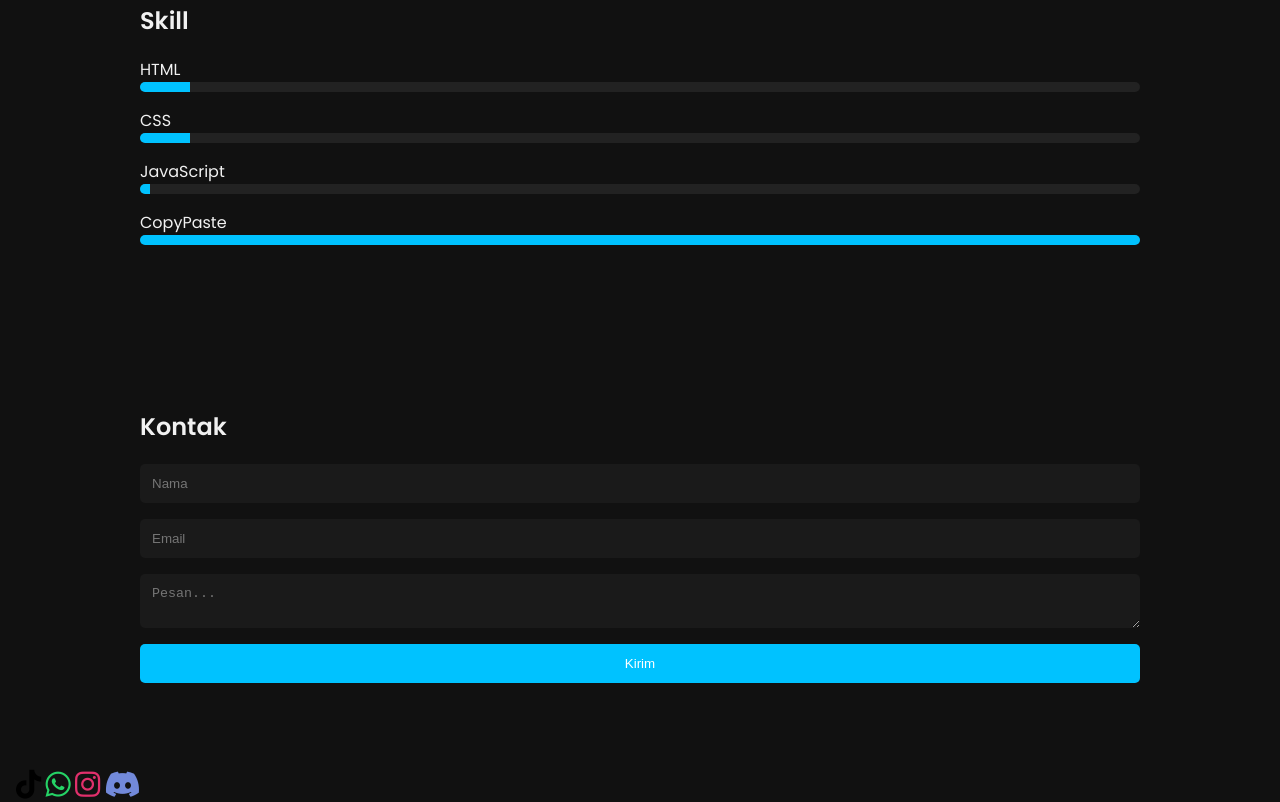
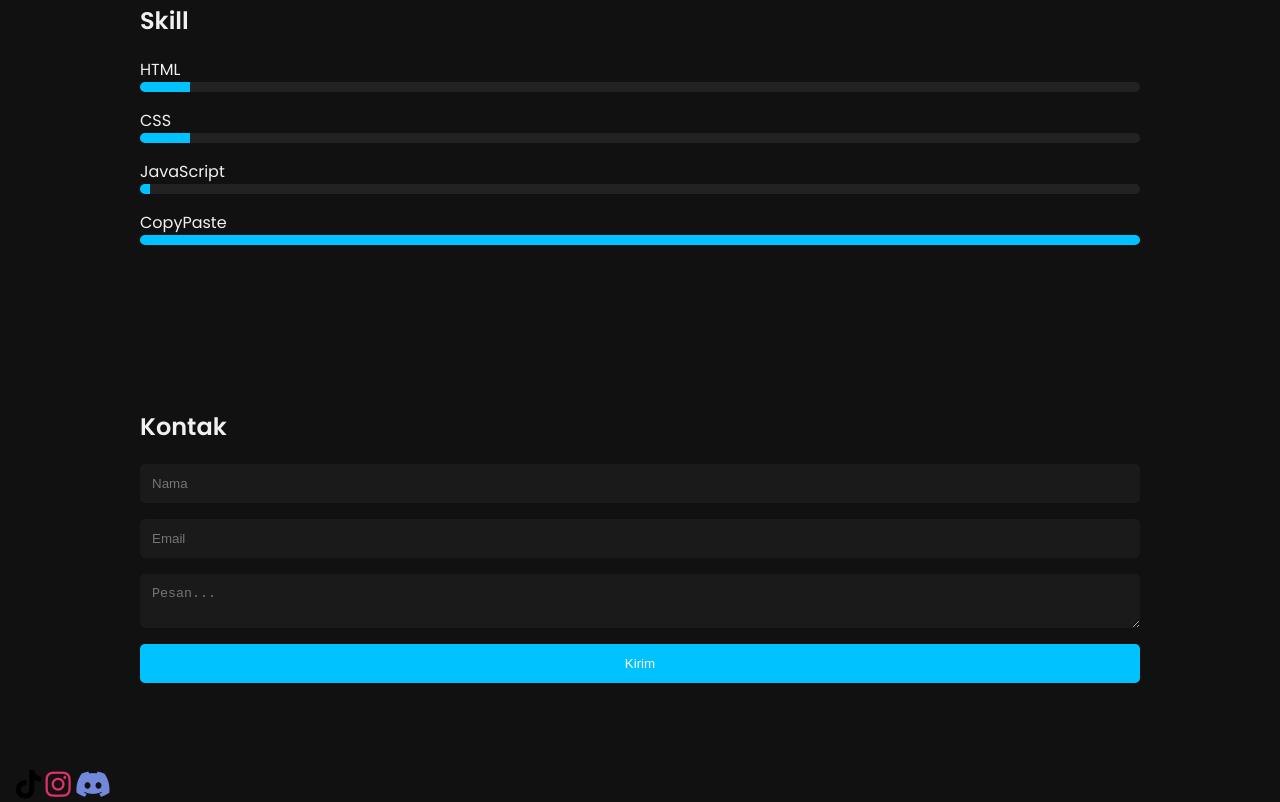
Before and after one commit to akmalfaqih26/test, a plain HTML site: page index.html in a window 1280 px wide. Shown: the part 678-1480 px from the top of the page. Drawn offline with Linux system fonts and the light colour scheme.

Commit message:
index.html

```diff
--- a/index.html
+++ b/index.html
@@ -73,10 +73,6 @@
     <i class="fab fa-tiktok tiktok-color"></i>
   </a>
 
-  <a href="https://wa.me/6289517610609" target="_blank" rel="noopener noreferrer">
-    <i class="fab fa-whatsapp wa-color"></i>
-  </a>
-
   <a href="https://www.instagram.com/akmal260109" target="_blank" rel="noopener noreferrer">
     <i class="fab fa-instagram ig-color"></i>
   </a>
```
